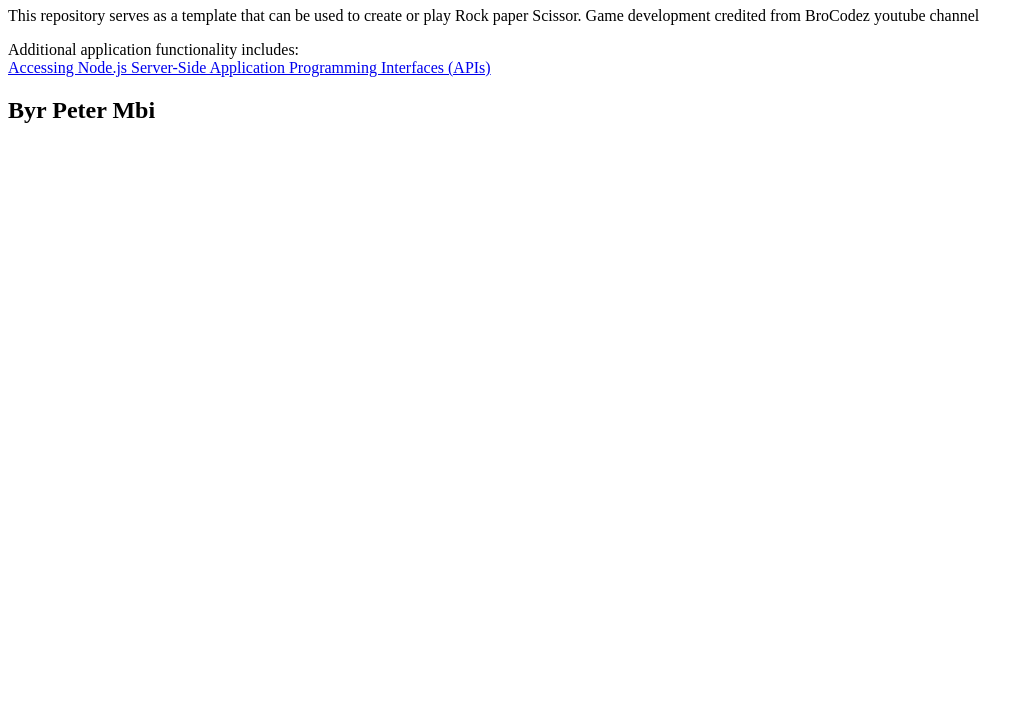
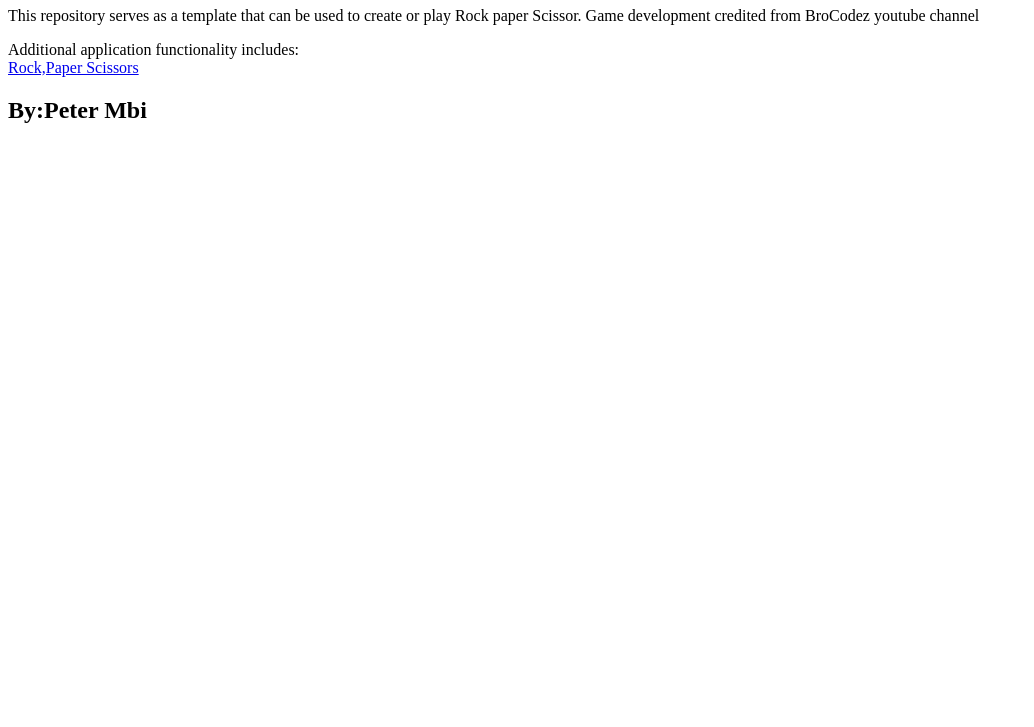
Before and after one commit to pmbi7/FinalProject, a website: page static/index.html in a window 1280 px wide. Shown: the part 73-800 px from the top of the page, without its empty margins (0-1034 px from the left). Drawn offline with Linux system fonts and the light colour scheme.

Commit message:
Update index.html

```diff
--- a/static/index.html
+++ b/static/index.html
@@ -8,9 +8,9 @@
 <p>This repository serves as a template that can be used to create or play Rock paper Scissor. Game development credited from BroCodez youtube channel</p>
 
 Additional application functionality includes:<br />
-<a href="PM-RPS.html">Accessing Node.js Server-Side Application Programming Interfaces (APIs)</a><br />
+<a href="PM-RPS.html">Rock,Paper Scissors</a><br />
 
-<h2> Byr Peter Mbi<h>
+<h2> By:Peter Mbi<h>
 
 
 
```
